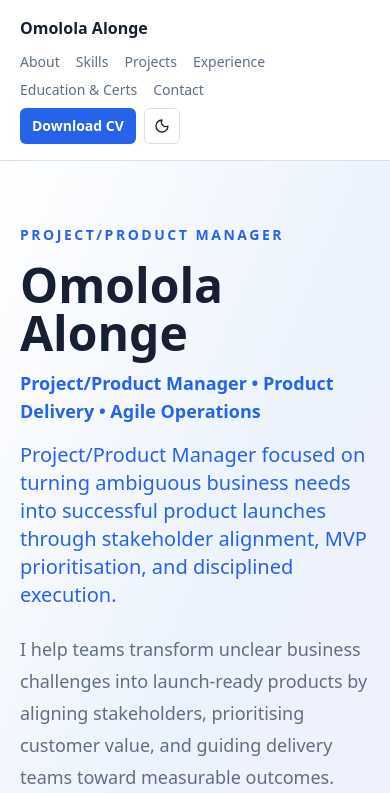
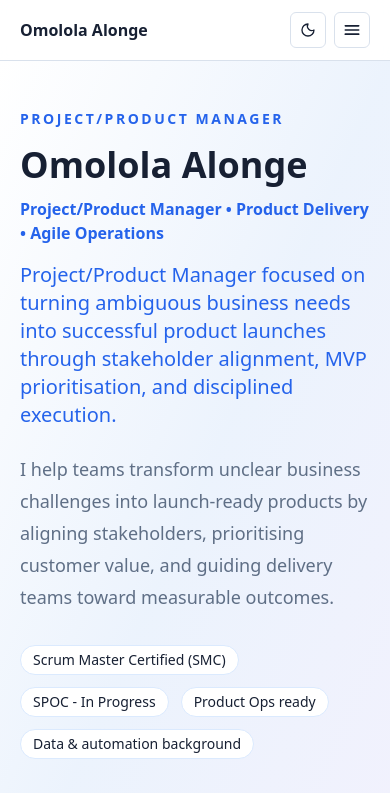
Before and after one commit to omololaalonge/Portfolio_Product-Manager, a Next.js app: page / in a window 390 px wide. Shown: the top 793 px of the page. Built offline with nearby package versions, Linux system fonts and the light colour scheme.

Commit message:
Add mobile hamburger navigation

```diff
--- a/components/Header.tsx
+++ b/components/Header.tsx
@@ -1,3 +1,6 @@
+"use client";
+
+import { useState } from "react";
 import ThemeToggle from "@/components/ThemeToggle";
 
 const links = [
@@ -9,15 +12,62 @@ const links = [
   { href: "#contact", label: "Contact" },
 ];
 
+function MenuIcon({ isOpen }: { isOpen: boolean }) {
+  return (
+    <svg
+      aria-hidden="true"
+      className="h-5 w-5"
+      fill="none"
+      stroke="currentColor"
+      strokeLinecap="round"
+      strokeLinejoin="round"
+      strokeWidth="2"
+      viewBox="0 0 24 24"
+    >
+      {isOpen ? (
+        <>
+          <path d="M18 6 6 18" />
+          <path d="m6 6 12 12" />
+        </>
+      ) : (
+        <>
+          <path d="M4 7h16" />
+          <path d="M4 12h16" />
+          <path d="M4 17h16" />
+        </>
+      )}
+    </svg>
+  );
+}
+
 export default function Header() {
+  const [isOpen, setIsOpen] = useState(false);
+  const closeMenu = () => setIsOpen(false);
+
   return (
     <header className="sticky top-0 z-50 border-b border-line bg-surface/90 backdrop-blur">
-      <nav className="mx-auto flex max-w-6xl flex-col gap-3 px-5 py-4 sm:px-6 lg:flex-row lg:items-center lg:justify-between">
-        <a href="#" className="text-base font-semibold text-ink">
-          Omolola Alonge
-        </a>
-        <div className="flex flex-wrap items-center gap-x-4 gap-y-2 text-sm font-medium text-muted">
-          <div className="flex flex-wrap gap-x-4 gap-y-2">
+      <nav className="mx-auto max-w-6xl px-5 py-3 sm:px-6 lg:flex lg:items-center lg:justify-between lg:py-4">
+        <div className="flex items-center justify-between gap-3">
+          <a href="#" className="text-base font-semibold text-ink" onClick={closeMenu}>
+            Omolola Alonge
+          </a>
+          <div className="flex items-center gap-2 lg:hidden">
+            <ThemeToggle />
+            <button
+              type="button"
+              aria-controls="mobile-navigation"
+              aria-expanded={isOpen}
+              aria-label={isOpen ? "Close navigation menu" : "Open navigation menu"}
+              onClick={() => setIsOpen((value) => !value)}
+              className="inline-flex h-9 w-9 items-center justify-center rounded-md border border-line bg-surface text-ink transition hover:border-blue-calm hover:text-blue-calm focus:outline-none focus:ring-2 focus:ring-blue-calm focus:ring-offset-4 focus:ring-offset-surface"
+            >
+              <MenuIcon isOpen={isOpen} />
+            </button>
+          </div>
+        </div>
+
+        <div className="hidden items-center gap-x-4 gap-y-2 text-sm font-medium text-muted lg:flex">
+          <div className="flex gap-x-4">
             {links.map((link) => (
               <a
                 key={link.href}
@@ -38,6 +88,33 @@ export default function Header() {
             <ThemeToggle />
           </div>
         </div>
+
+        {isOpen ? (
+          <div
+            id="mobile-navigation"
+            className="mt-3 rounded-lg border border-line bg-elevated p-3 shadow-soft lg:hidden"
+          >
+            <div className="grid gap-1 text-sm font-medium text-muted">
+              {links.map((link) => (
+                <a
+                  key={link.href}
+                  href={link.href}
+                  onClick={closeMenu}
+                  className="rounded-md px-3 py-3 transition hover:bg-blue-soft/40 hover:text-blue-calm focus:outline-none focus:ring-2 focus:ring-blue-calm focus:ring-offset-2 focus:ring-offset-elevated"
+                >
+                  {link.label}
+                </a>
+              ))}
+              <a
+                href="/omolola-alonge-product-portfolio.pdf"
+                onClick={closeMenu}
+                className="mt-2 rounded-md bg-blue-calm px-3 py-3 text-center font-semibold text-white shadow-sm transition hover:brightness-95 focus:outline-none focus:ring-2 focus:ring-blue-calm focus:ring-offset-2 focus:ring-offset-elevated dark:text-slate-950"
+              >
+                Download CV
+              </a>
+            </div>
+          </div>
+        ) : null}
       </nav>
     </header>
   );
--- a/components/Hero.tsx
+++ b/components/Hero.tsx
@@ -8,13 +8,13 @@ const badges = [
 export default function Hero() {
   return (
     <section className="border-b border-line bg-gradient-to-br from-surface via-blue-soft/40 to-purple-soft/50">
-      <div className="mx-auto max-w-6xl px-5 py-16 sm:px-6 sm:py-20 lg:py-24">
+      <div className="mx-auto max-w-6xl px-5 py-12 sm:px-6 sm:py-20 lg:py-24">
         <div className="max-w-4xl">
           <p className="section-kicker">Project/Product Manager</p>
-          <h1 className="mt-4 text-5xl font-semibold tracking-normal text-ink sm:text-6xl lg:text-7xl">
+          <h1 className="mt-4 text-4xl font-semibold tracking-normal text-ink sm:text-6xl lg:text-7xl">
             Omolola Alonge
           </h1>
-          <p className="mt-3 text-lg font-semibold text-blue-calm dark:text-white sm:text-xl lg:text-2xl">
+          <p className="mt-3 text-base font-semibold text-blue-calm dark:text-white sm:text-xl lg:text-2xl">
             Project/Product Manager • Product Delivery • Agile Operations
           </p>
           <p className="mt-4 text-xl font-medium text-blue-calm sm:text-2xl">
```
